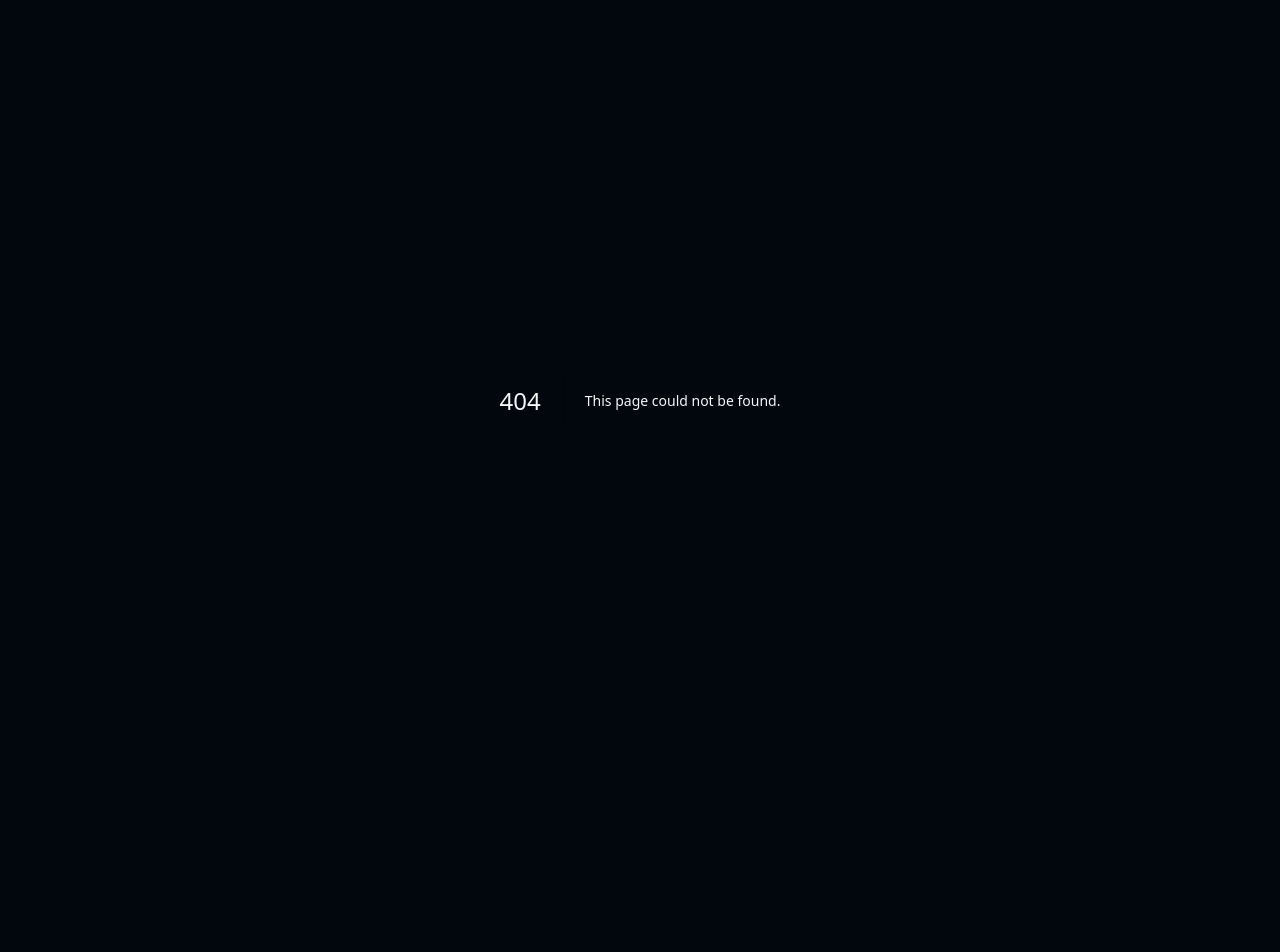
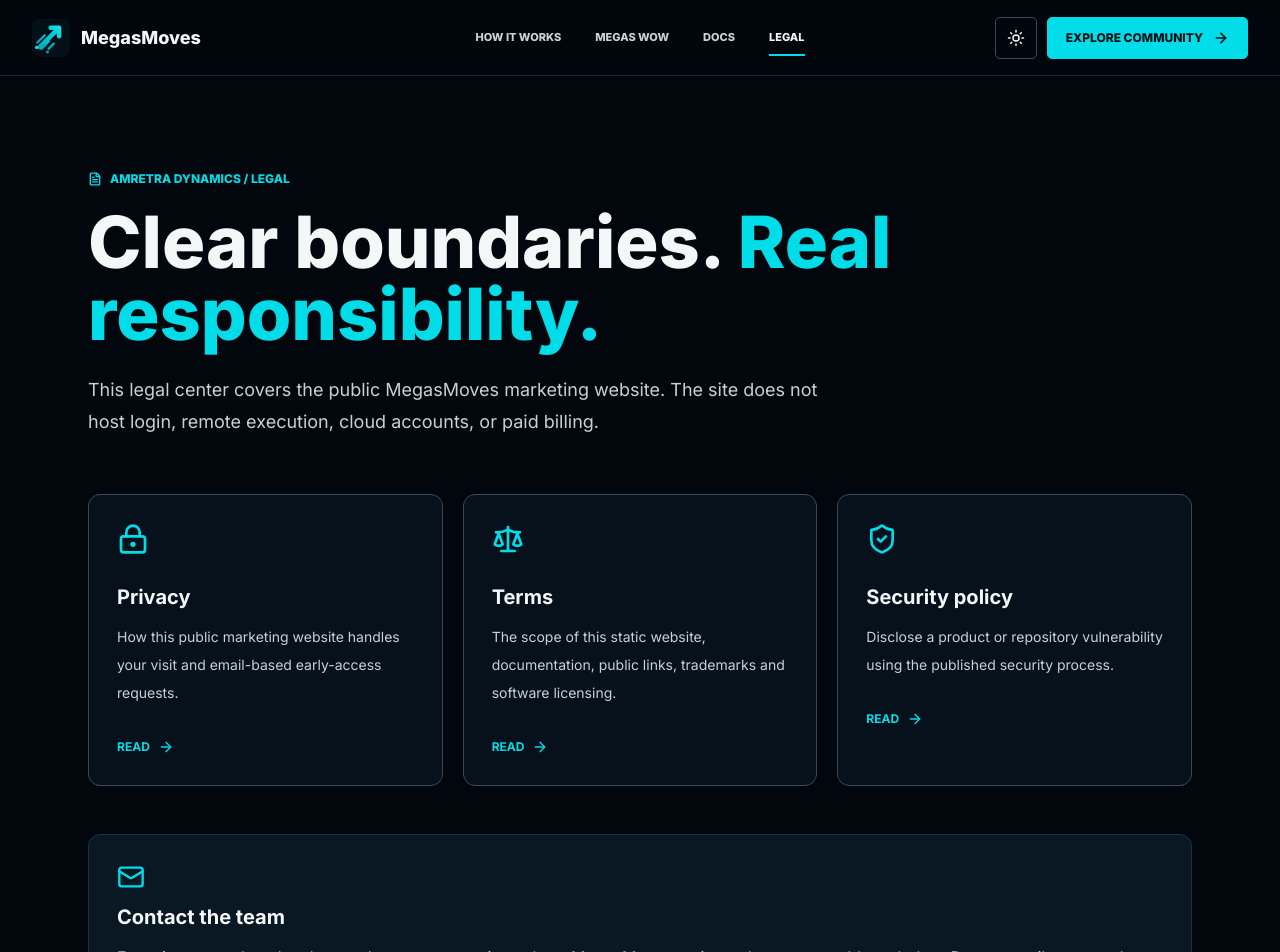
Before and after one commit to Amretra-Dynamics/megasmoves, a Next.js app in the folder marketing/: page /megasmoves/legal in a window 1280 px wide. Before the commit this address had no page. Shown: the top 952 px of the page. Before the commit the page ends 800 px from the top, so only its background shows below. Built offline with nearby package versions, Linux system fonts and the light colour scheme; a web font is replaced by a local one.

Commit message:
Add public marketing legal/docs section: marketing/src/app/legal/page.tsx

```diff
--- /dev/null
+++ b/marketing/src/app/legal/page.tsx
@@ -0,0 +1,13 @@
+import Link from "next/link";
+import { ArrowRight, FileText, LockKeyhole, Scale, ShieldCheck, Mail } from "lucide-react";
+import Header from "@/components/Header"; import Footer from "@/components/Footer";
+export const metadata = { title:"Legal Center | MegasMoves", description:"MegasMoves website terms, privacy and responsible-use information." };
+const sections=[
+{title:"Privacy",desc:"How this public marketing website handles your visit and email-based early-access requests.",href:"/privacy",Icon:LockKeyhole},
+{title:"Terms",desc:"The scope of this static website, documentation, public links, trademarks and software licensing.",href:"/terms",Icon:Scale},
+{title:"Security policy",desc:"Disclose a product or repository vulnerability using the published security process.",href:"https://github.com/Amretra-Dynamics/megasmoves/blob/main/SECURITY.md",Icon:ShieldCheck},
+];
+export default function Legal(){return <div className="site-surface min-h-screen"><Header/><main className="mx-auto max-w-6xl px-6 py-16 md:py-24"><p className="eyebrow"><FileText className="h-4 w-4"/> AMRETRA DYNAMICS / LEGAL</p><h1 className="mt-5 max-w-5xl text-5xl font-extrabold tracking-[-0.06em] md:text-7xl">Clear boundaries. <span className="text-[var(--accent)]">Real responsibility.</span></h1><p className="mt-6 max-w-3xl text-lg leading-8 text-[var(--text-soft)]">This legal center covers the public MegasMoves marketing website. The site does not host login, remote execution, cloud accounts, or paid billing.</p>
+<div className="mt-14 grid gap-5 md:grid-cols-3">{sections.map(({title,desc,href,Icon})=><Link key={title} href={href} className="rounded-xl border border-[var(--line-strong)] bg-[var(--surface-1)] p-7 no-underline transition hover:border-[var(--accent)]"><Icon className="h-8 w-8 text-[var(--accent)]"/><h2 className="mt-7 text-xl font-bold">{title}</h2><p className="mt-3 text-sm leading-7 text-[var(--text-soft)]">{desc}</p><span className="mt-8 inline-flex items-center gap-2 text-xs font-bold uppercase text-[var(--accent)]">Read <ArrowRight className="h-4 w-4"/></span></Link>)}</div>
+<div className="mt-12 rounded-xl border border-[var(--line)] bg-[var(--surface-2)] p-7"><Mail className="h-7 w-7 text-[var(--accent)]"/><h2 className="mt-3 text-xl font-bold">Contact the team</h2><p className="mt-3 leading-7 text-[var(--text-soft)]">For privacy, product, legal, or early-access questions about MegasMoves, write to the contact address below. Do not email passwords, device access tokens or secret keys.</p><a href="mailto:master@megasmoves.io" className="button button--primary mt-6">master@megasmoves.io <ArrowRight className="h-4 w-4"/></a></div>
+<p className="mt-8 max-w-3xl text-sm leading-7 text-[var(--muted)]">Policies for future paid subscriptions and cloud services require separate review and publication before those services are offered. These website pages do not imply that checkout or managed cloud access is live.</p></main><Footer/></div>}
```
